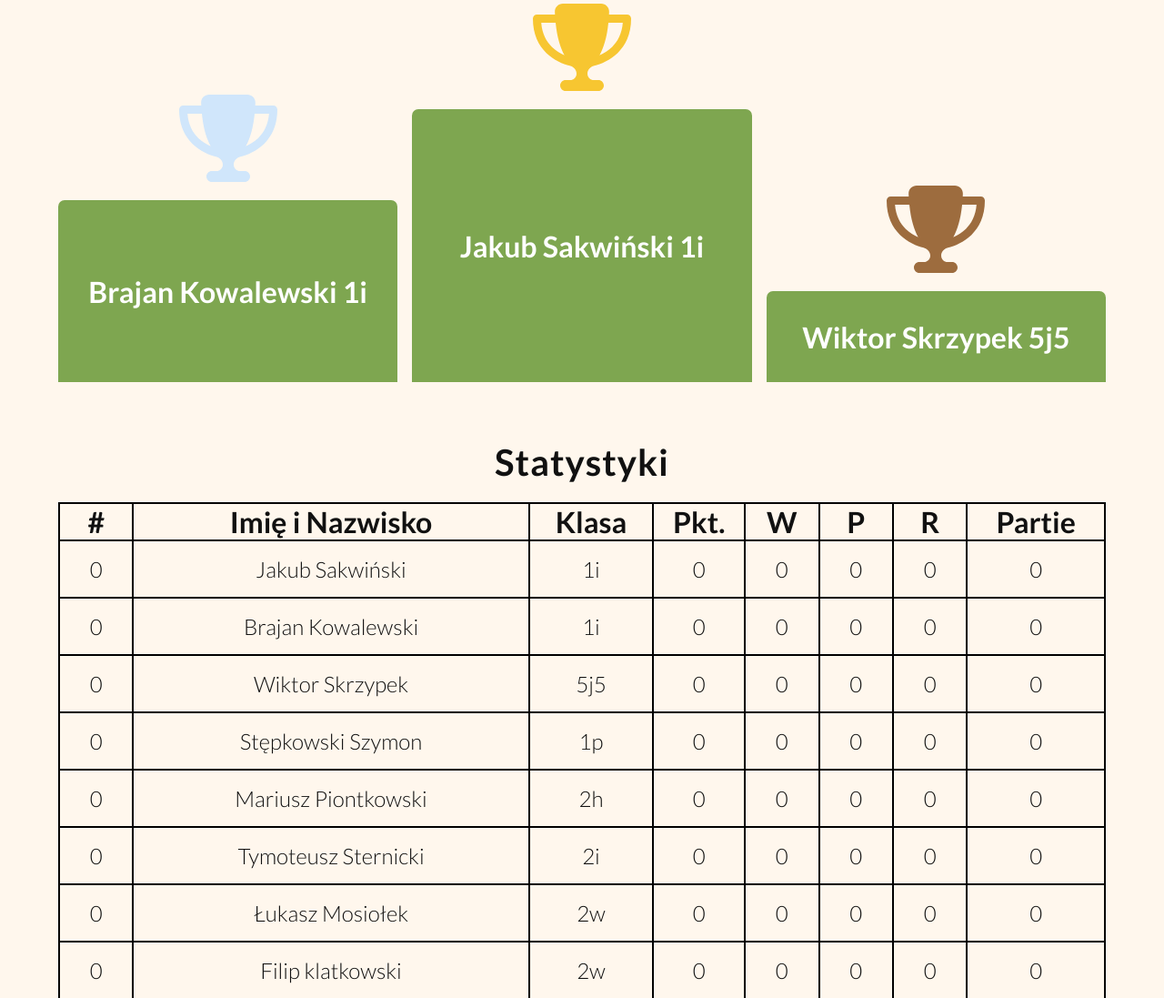
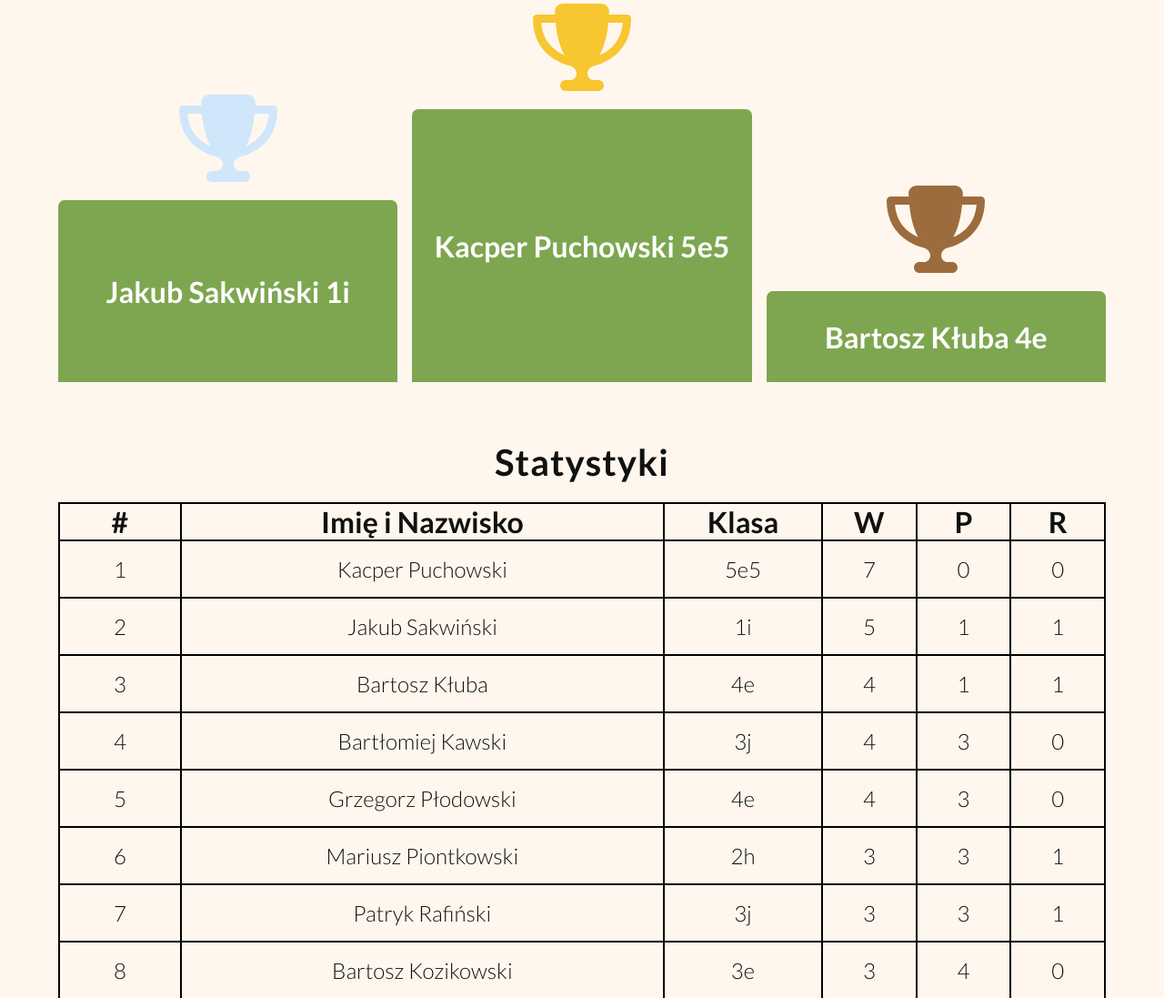
Before and after one commit to Zacharay/chessTournamentPage, a PHP site: page /tournament.php in a window 1280 px wide. Shown: the part 356-1453 px from the top of the page at 91% size. Run offline with PHP 8.4, Linux system fonts and the light colour scheme.

Commit message:
changes to table structure

```diff
--- a/dane/Turniej2023/statystyki.txt
+++ b/dane/Turniej2023/statystyki.txt
@@ -1,22 +1,12 @@
-ID Miejsce Imie i nazwisko klasa Pkt Wygrane przegrane Remisy Mecze
-1;0;Jakub Sakwiński;1i;0;0;0;0;0
-2;0;Brajan Kowalewski;1i;0;0;0;0;0
-3;0;Wiktor Skrzypek;5j5;0;0;0;0;0
-4;0;Stępkowski Szymon;1p;0;0;0;0;0
-5;0;Mariusz Piontkowski;2h;0;0;0;0;0
-6;0;Tymoteusz Sternicki;2i;0;0;0;0;0
-7;0;Łukasz Mosiołek;2w;0;0;0;0;0
-8;0;Filip klatkowski;2w;0;0;0;0;0
-9;0;Bartosz Brzezicki;2w;0;0;0;0;0
-10;0;Bartosz Łątkowski;2w;0;0;0;0;0
-11;0;Michał Wnuk;3g;0;0;0;0;0
-12;0;Paweł Białecki;3j;0;0;0;0;0
-13;0;Patruk Rafiński;3j;0;0;0;0;0
-14;0;Bartłomiej Kawski;3j;0;0;0;0;0
-15;0;Bartosz Lewandowski;3j;0;0;0;0;0
-16;0;Bartosz Kozikowski;3e;0;0;0;0;0
-17;0;Bartosz Kłuba;4e;0;0;0;0;0
-18;0;Wojciech Czubiński;4i5;0;0;0;0;0
-19;0;Grzegorz Płodowski;4e;0;0;0;0;0
-20;0;Pawel Szulc;5a5;0;0;0;0;0
-21;0;Kacper Puchowski;5e5;0;0;0;0;0
+0;1;Kacper Puchowski;5e5;7;0;0
+1;2;Jakub Sakwiński;1i;5;1;1
+2;3;Bartosz Kłuba;4e;4;1;1
+3;4;Bartłomiej Kawski;3j;4;3;0
+4;5;Grzegorz Płodowski;4e;4;3;0
+5;6;Mariusz Piontkowski;2h;3;3;1
+6;7;Patryk Rafiński;3j;3;3;1
+7;8;Bartosz Kozikowski;3e;3;4;0
+8;9;Wojtek Czubiński;4i5;2;5;0
+9;10;Szymon Stępkowski;?;2;5;0
+10;11;Łukasz Mosiołek;2w;1;5;0
+11;12;Brajan Kowalewski;1i;0;5;2
--- a/tournament.php
+++ b/tournament.php
@@ -19,7 +19,7 @@
             $file = fopen($filename, "r");
 
             if ($file) {
-                $skipFirstLine = true;
+                $skipFirstLine = false;
 
                 while (($line = fgets($file)) !== false) {
                     if ($skipFirstLine) {
@@ -33,11 +33,9 @@
                         'miejsce' => $data[1],
                         'imieNazwisko' => $data[2],
                         'klasa' => $data[3],
-                        'pkt' => $data[4],
-                        'wygrane' => $data[5],
-                        'przegrane' => $data[6],
-                        'remisy' => $data[7],
-                        'mecze' => $data[8]
+                        'wygrane' => $data[4],
+                        'przegrane' => $data[5],
+                        'remisy' => $data[6],
                     ];
                 }
 
@@ -49,9 +47,17 @@
             echo "File does not exist.";
         }
 
-        // Sort the array by 'miejsce'
         usort($stats, function($a, $b) {
-            return strcmp($a['miejsce'], $b['miejsce']);
+            $miejsceA = (int)$a['miejsce'];
+            $miejsceB = (int)$b['miejsce'];
+
+            if ($miejsceA < $miejsceB) {
+                return -1;
+            } elseif ($miejsceA > $miejsceB) {
+                return 1;
+            } else {
+                return 0;
+            }
         });
     ?>
     <nav class="tournament__navigation">
@@ -152,11 +158,9 @@
                         <th>#</th>
                         <th>Imię i Nazwisko</th>
                         <th>Klasa</th>
-                        <th>Pkt.</th>
                         <th>W</th>
                         <th>P</th>
                         <th>R</th>
-                        <th>Partie</th>
                     </tr>
                 </thead>
                 <tbody>
@@ -167,11 +171,9 @@
                         <td>{$stat['miejsce']}</td>
                         <td>{$stat['imieNazwisko']}</td>
                         <td>{$stat['klasa']}</td>
-                        <td>{$stat['pkt']}</td>
                         <td>{$stat['wygrane']}</td>
                         <td>{$stat['przegrane']}</td>
                         <td>{$stat['remisy']}</td>
-                        <td>{$stat['mecze']}</td>
                     </tr>";
                 }
                 ?>
@@ -315,7 +317,7 @@
                 <div><img  src="img/skills_section-3.jpg"/></div>
                 <div><img  src="img/placeholder_img.png"/></div>
                 <div><img  src="img/skills_section-2.jpeg"/></div>
-                <div><img  src="img/skills_section-3.jpg"/></div>
+                <div><img  src="img/skills_section-3.jpg" alt="gallery photo"/></div>
                 <div><img  src="img/skills_section-1.jpg"/></div>
                 <div><img  src="img/skills_section-2.jpeg"/></div>
                 <div><img  src="img/skills_section-3.jpg"/></div>
```
